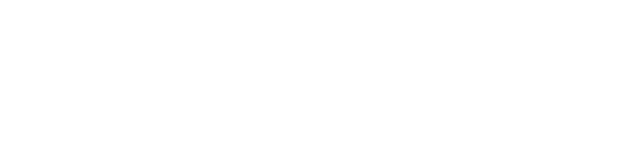
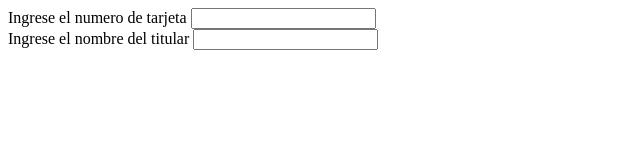
Before and after one commit to Laboratoria/BOG005-card-validation, a plain HTML site: page src/index.html in a window 1280 px wide. Shown: the whole page, without its empty margins (0-640 px from the left). Drawn offline with Linux system fonts and the light colour scheme.

Commit message:
subiendo estructura html sin estilos

```diff
--- a/src/index.html
+++ b/src/index.html
@@ -5,6 +5,21 @@
     <title>Tarjeta de crédito válida</title>
     <link rel="stylesheet" href="style.css" />
   </head>
+  <form>
+  <div>
+<label for="uname"> Ingrese el numero de tarjeta </label>
+<input type="number" id="Creditcard" name="Creditcard/requerid" pattern="[0-9]+">
+
+</form>
+<form>
+  <label for="uname"> Ingrese el nombre del titular </label>
+  <input type="number" id="Creditcard" name="Creditcard/requerid" pattern="[0-9]+">
+
+
+</form>
+
+
+
   <body>
     <header></header>
     <main></main>
```
Also changed, not shown: 1 other file.
